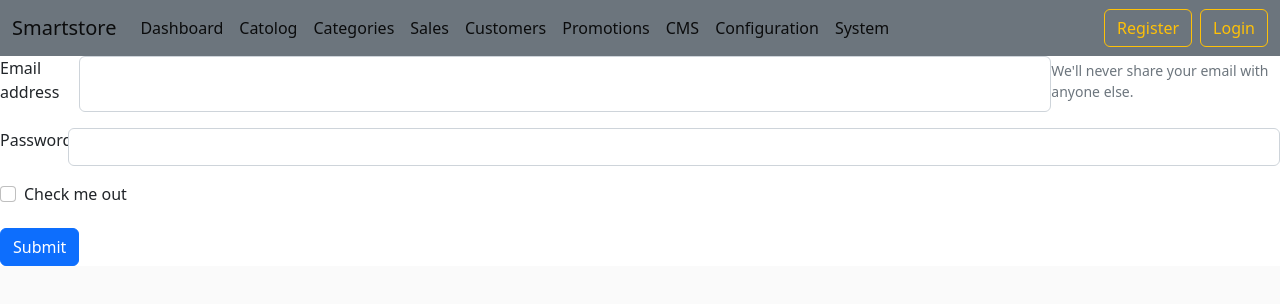
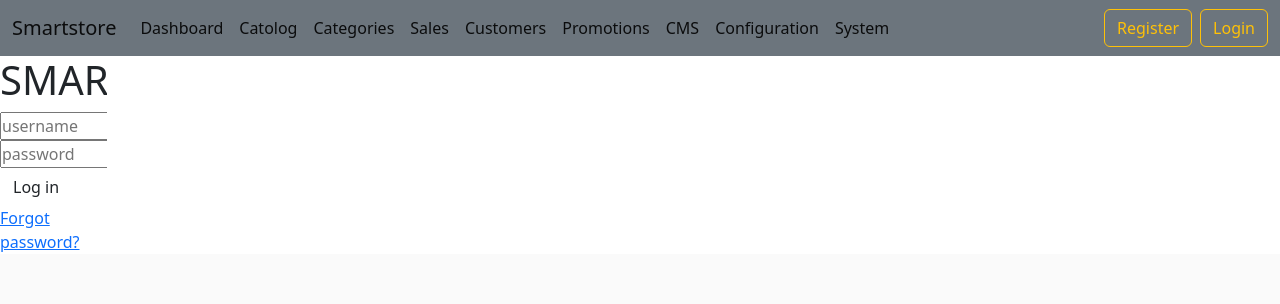
Before and after one commit to pradip8928/Giftana, a React (Vite) app in the folder Client/: page / in a window 1280 px wide. Shown: the top 304 px of the page. Built offline with nearby package versions, Linux system fonts and the light colour scheme.

Commit message:
authentication

```diff
--- a/Client/src/App.jsx
+++ b/Client/src/App.jsx
@@ -6,6 +6,7 @@ import "../node_modules/bootstrap/dist/css/bootstrap.min.css";
 import Demo from "./Components/pages/Demo";
 // import Navbar from "./Components/pages/Navbar.jsx";
 import Register from "./Components/pages/Register";
+import AdminLog from "./Components/pages/AdminLog";
 
 import AdminLogin from "./Components/pages/AdminLogin";
 import Categories from "./Components/pages/Categories";
@@ -141,7 +142,7 @@ function App() {
           path="/"
           element={
             <>
-              <Register />
+              <AdminLog />
               {/* <Demo /> */}
             </>
           }
--- /dev/null
+++ b/Client/src/Components/pages/AdminLog.jsx
@@ -0,0 +1,23 @@
+import React from "react";
+
+export default function Login_page() {
+  return (
+    <section>
+      <div className="col-1">
+        <div className="login" id="main">
+          <h1>SMARTSTORE</h1>
+          <form>
+            <div className="input-div">
+              <input type="text" placeholder="username" />
+              <input type="text" placeholder="password" />
+            </div>
+            <button className="btn">Log in</button>
+            <span class="psw">
+              <a href="#">Forgot password?</a>
+            </span>
+          </form>
+        </div>
+      </div>
+    </section>
+  );
+}
```
Also changed, not shown: Client/src/Components/pages/AdminLogin.jsx (+8 -6 lines).
